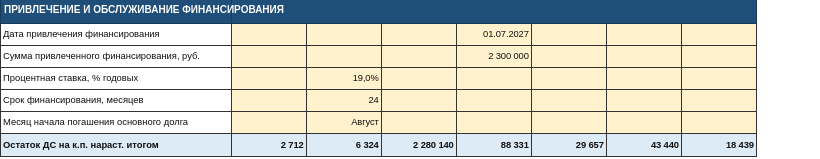
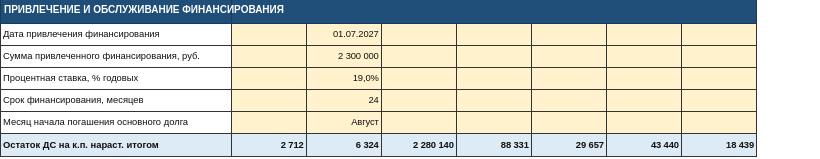
Before and after one commit to 3000toronto-commits/fd_2026_12_HIT_mer, a plain HTML site: page index.html in a window 1280 px wide. Shown: the part 374-533 px from the top of the page, without its empty margins (0-820 px from the left). Drawn offline with Linux system fonts and the light colour scheme.

Commit message:
Update index.html

```diff
--- a/index.html
+++ b/index.html
@@ -404,14 +404,14 @@ html, body {
 
         <tr class="finance">
           <td>Дата привлечения финансирования</td>
-          <td></td><td></td><td></td>
+          <td></td>
           <td>01.07.2027</td>
           <td></td><td></td><td></td><td></td><td></td>
         </tr>
 
         <tr class="finance">
           <td>Сумма привлеченного финансирования, руб.</td>
-          <td></td><td></td><td></td>
+          <td></td>
           <td>2 300 000</td>
           <td></td><td></td><td></td><td></td><td></td>
         </tr>
```
